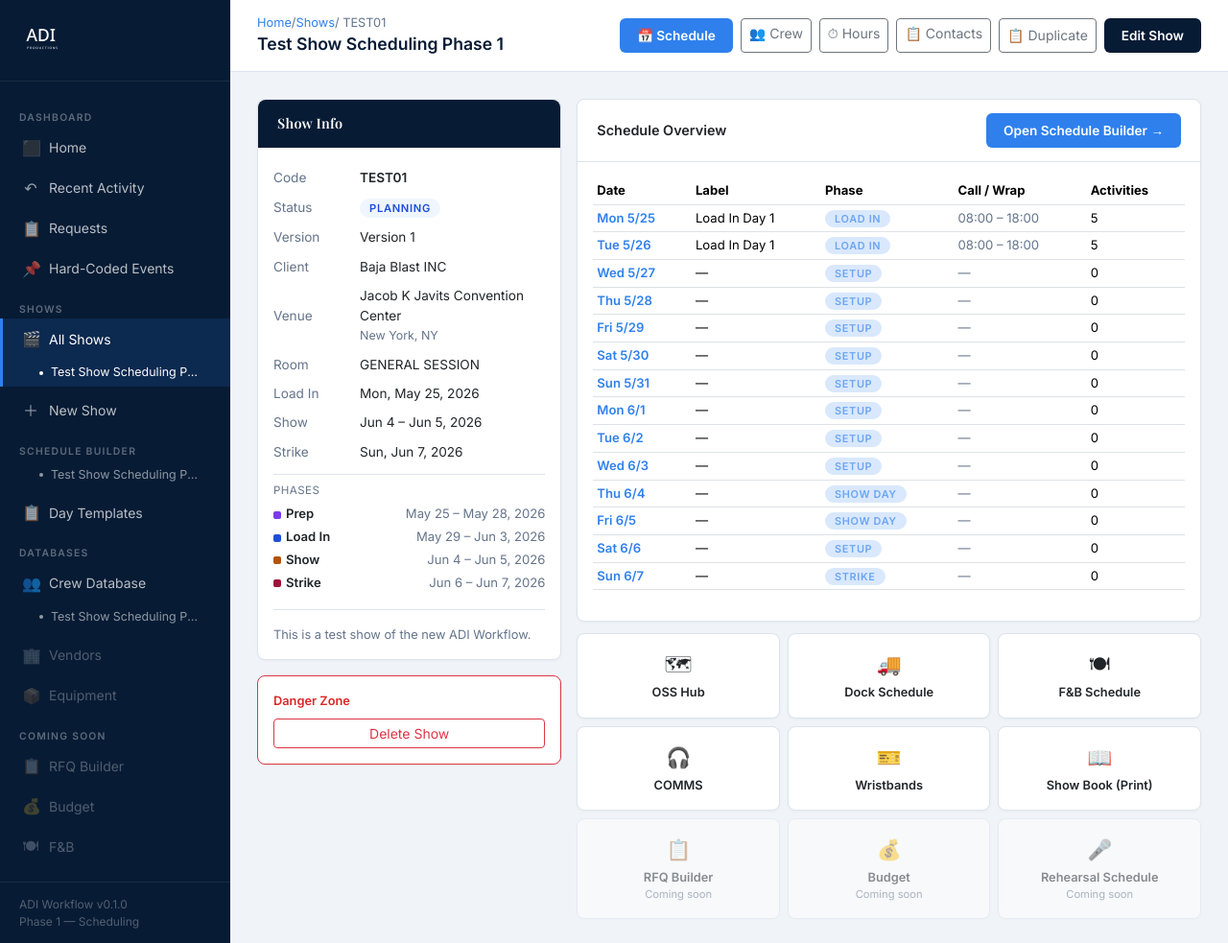
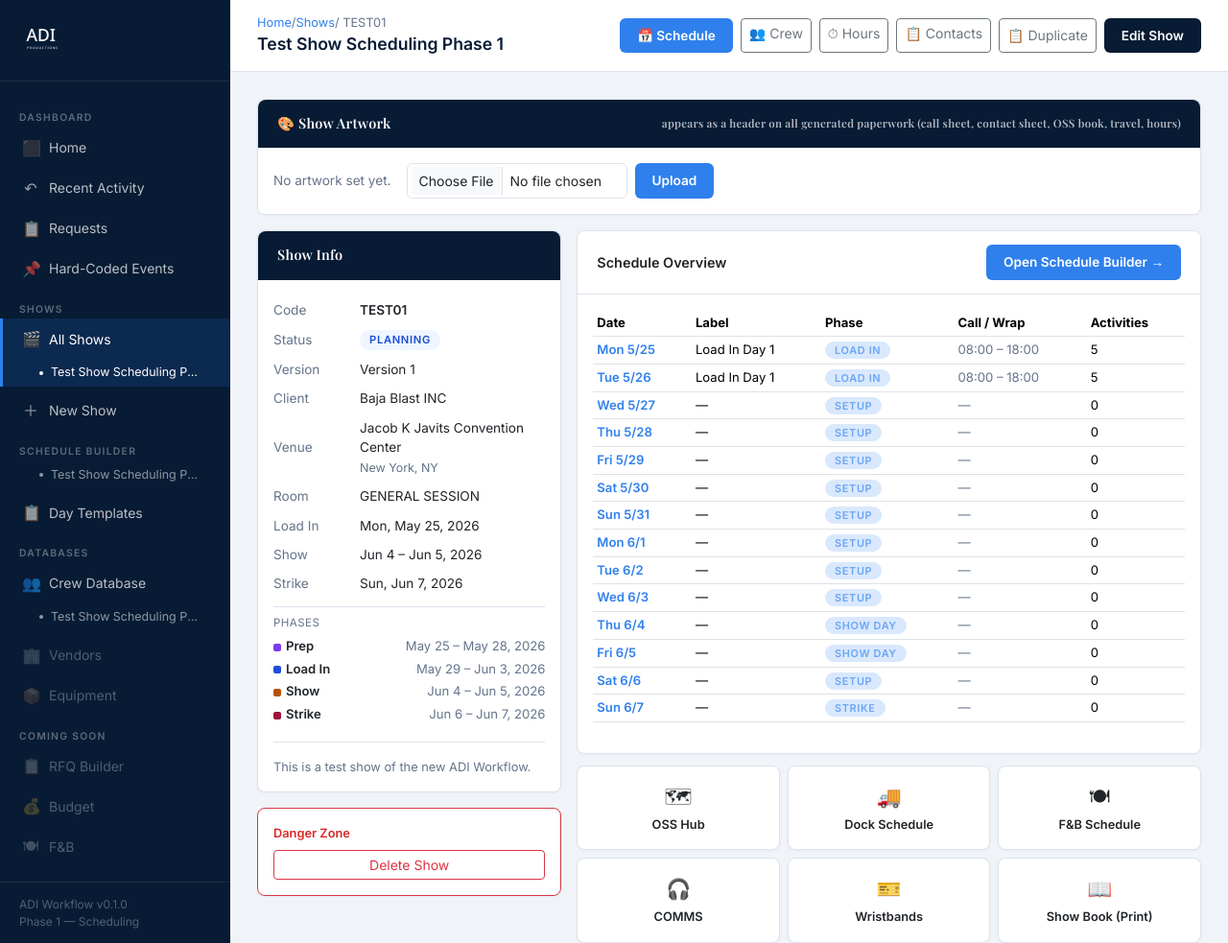
Before and after one commit to KillingTheMains/ADI-WORKFLOW, a Flask app: page /shows/1 in a window 1280 px wide. Shown: the top 983 px of the page at 96% size. Run offline with Flask 3, Linux system fonts and the light colour scheme; data comes from the database, SQL or seed files in the repository.

Commit message:
#48 Show artwork: upload key-art, header it on all generated paperwork
Shows can now carry a piece of key-art that appears as a header image on every
generated document.

- Show.artwork_filename (+ migration). Files stored under
  ~/adi_workflow_uploads/show_artwork/<show_id>/, mirroring the requests-upload
  pattern: 5 MB cap, extension allowlist (png/jpg/gif/webp), and the serve route
  re-derives mimetype from the extension (never the client content-type) to
  avoid a stored-XSS shape.
- shows.artwork_upload / artwork_delete / artwork (serve) routes; upload UI with
  live preview + Replace/Remove on the Show detail page.
- Shared templates/_paperwork_header.html (renders nothing when no art is set),
  included at the top of all five paperwork templates: Call Sheet, OSS Show Book
  (cover), Crew Contact Sheet, Hours Report, and Travel.

tests/test_show_artwork.py (1): upload -> serve (image mimetype) -> appears on
the call sheet -> non-image rejected -> delete 404s. Suite: 82 passed.
NOTE: adds shows.artwork_filename -> run run_db_startup() at deploy.

```diff
--- a/migrations.py
+++ b/migrations.py
@@ -78,6 +78,8 @@ MIGRATIONS = [
     # 2026-07-18 — #31 designated travel window on the show
     ("shows", "travel_window_start", "DATE"),
     ("shows", "travel_window_end", "DATE"),
+    # 2026-08-02 — #48 show artwork (header image on generated paperwork)
+    ("shows", "artwork_filename", "VARCHAR(300)"),
 ]
 
 
--- a/models.py
+++ b/models.py
@@ -125,6 +125,8 @@ class Show(db.Model):
     # when assigned to the show. Set via markers on the Schedule Overview.
     travel_window_start = db.Column(db.Date)
     travel_window_end   = db.Column(db.Date)
+    # #48 — show key-art; used as a header image on all generated paperwork.
+    artwork_filename    = db.Column(db.String(300))
     version       = db.Column(db.Integer, default=1)
     status        = db.Column(db.String(30), default="Planning")
     notes         = db.Column(db.Text)
--- a/routes/shows.py
+++ b/routes/shows.py
@@ -1,10 +1,84 @@
-from flask import Blueprint, render_template, request, redirect, url_for, flash, jsonify
+from flask import Blueprint, render_template, request, redirect, url_for, flash, jsonify, send_file, abort
 from extensions import db
 from models import (Show, Client, Venue, ProductionPhase, SHOW_STATUS, PHASE_TYPES,
                     ScheduleDay, ScheduleActivity, CrewRow)
 from datetime import date, timedelta
+from werkzeug.utils import secure_filename
+import os
 
 shows_bp = Blueprint("shows", __name__)
+
+# ── #48 show artwork: upload/serve show key-art used as a paperwork header ──
+ART_ROOT = os.path.expanduser("~/adi_workflow_uploads/show_artwork")
+ART_MAX_BYTES = 5 * 1024 * 1024
+ART_EXT_TO_MIME = {".png": "image/png", ".jpg": "image/jpeg", ".jpeg": "image/jpeg",
+                   ".gif": "image/gif", ".webp": "image/webp"}
+
+
+def _art_path(show):
+    if not show.artwork_filename:
+        return None
+    return os.path.join(ART_ROOT, str(show.id), show.artwork_filename)
+
+
+@shows_bp.route("/<int:show_id>/artwork/upload", methods=["POST"])
+def artwork_upload(show_id):
+    show = Show.query.get_or_404(show_id)
+    f = request.files.get("artwork")
+    if not f or not f.filename:
+        flash("Choose an image file to upload.", "warning")
+        return redirect(url_for("shows.detail", show_id=show_id))
+    ext = os.path.splitext(f.filename)[1].lower()
+    if ext not in ART_EXT_TO_MIME:
+        flash("Artwork must be a PNG, JPG, GIF, or WEBP image.", "danger")
+        return redirect(url_for("shows.detail", show_id=show_id))
+    f.seek(0, os.SEEK_END)
+    if f.tell() > ART_MAX_BYTES:
+        flash("Artwork must be under 5 MB.", "danger")
+        return redirect(url_for("shows.detail", show_id=show_id))
+    f.seek(0)
+    d = os.path.join(ART_ROOT, str(show_id))
+    os.makedirs(d, exist_ok=True)
+    # clear any previous file so we don't leave orphans
+    if show.artwork_filename:
+        old = os.path.join(d, show.artwork_filename)
+        if os.path.exists(old):
+            try: os.remove(old)
+            except OSError: pass
+    name = (secure_filename(f.filename) or "artwork")[:300]
+    if os.path.splitext(name)[1].lower() not in ART_EXT_TO_MIME:
+        name += ext
+    f.save(os.path.join(d, name))
+    show.artwork_filename = name
+    db.session.commit()
+    flash("Show artwork updated — it now appears on all generated paperwork.", "success")
+    return redirect(url_for("shows.detail", show_id=show_id))
+
+
+@shows_bp.route("/<int:show_id>/artwork/delete", methods=["POST"])
+def artwork_delete(show_id):
+    show = Show.query.get_or_404(show_id)
+    p = _art_path(show)
+    if p and os.path.exists(p):
+        try: os.remove(p)
+        except OSError: pass
+    show.artwork_filename = None
+    db.session.commit()
+    flash("Show artwork removed.", "success")
+    return redirect(url_for("shows.detail", show_id=show_id))
+
+
+@shows_bp.route("/<int:show_id>/artwork")
+def artwork(show_id):
+    show = Show.query.get_or_404(show_id)
+    p = _art_path(show)
+    if not p or not os.path.exists(p):
+        abort(404)
+    # Re-derive mimetype from extension (never trust stored content-type) and
+    # serve inline so it can render in an <img> on the paperwork header.
+    ext = os.path.splitext(show.artwork_filename)[1].lower()
+    return send_file(p, mimetype=ART_EXT_TO_MIME.get(ext, "application/octet-stream"))
+
 
 
 def _parse_date(val):
--- a/templates/oss/show_book.html
+++ b/templates/oss/show_book.html
@@ -117,6 +117,7 @@
 
 <!-- ═══ COVER PAGE ═══ -->
 <div class="oss-page">
+  {% include "_paperwork_header.html" %}
   <div style="margin-bottom:24pt;">
     <div class="cover-event">{{ show.name }}</div>
     {% if show.venue %}
--- a/templates/schedule/call_sheet.html
+++ b/templates/schedule/call_sheet.html
@@ -290,6 +290,7 @@
 
   <div class="call-sheet">
 
+    {% include "_paperwork_header.html" %}
     <!-- Show + day header -->
     <div class="cs-header">
       <div class="cs-show-code">{{ show.code or 'SHOW' }} · DAILY CALL SHEET</div>
--- a/templates/shows/crew_contact_sheet.html
+++ b/templates/shows/crew_contact_sheet.html
@@ -139,6 +139,7 @@
 </div>
 
 <!-- Document header -->
+{% include "_paperwork_header.html" %}
 <div class="doc-header">
   <div>
     {% if show.code %}<div class="show-code">{{ show.code }}</div>{% endif %}
--- a/templates/shows/detail.html
+++ b/templates/shows/detail.html
@@ -30,6 +30,34 @@
 {% endblock %}
 
 {% block content %}
+<!-- #48 Show artwork (header on all generated paperwork) -->
+<div class="card mb-3">
+  <div class="card-header gold d-flex justify-content-between align-items-center">
+    <span>🎨 Show Artwork</span>
+    <span style="font-size:.72rem;font-weight:400;color:rgba(255,255,255,.7);">appears as a header on all generated paperwork (call sheet, contact sheet, OSS book, travel, hours)</span>
+  </div>
+  <div class="card-body p-3 d-flex align-items-center gap-3" style="flex-wrap:wrap;">
+    {% if show.artwork_filename %}
+      <img src="{{ url_for('shows.artwork', show_id=show.id) }}" alt="show artwork"
+           style="max-height:80px;max-width:240px;object-fit:contain;border:1px solid var(--adi-border);border-radius:6px;background:#fff;padding:4px;">
+    {% else %}
+      <span class="text-muted" style="font-size:.85rem;">No artwork set yet.</span>
+    {% endif %}
+    <form method="POST" action="{{ url_for('shows.artwork_upload', show_id=show.id) }}"
+          enctype="multipart/form-data" class="d-flex align-items-center gap-2" style="margin:0;">
+      <input type="file" name="artwork" accept=".png,.jpg,.jpeg,.gif,.webp"
+             class="form-control form-control-sm" style="max-width:230px;" required>
+      <button type="submit" class="btn btn-sm btn-adi">{{ 'Replace' if show.artwork_filename else 'Upload' }}</button>
+    </form>
+    {% if show.artwork_filename %}
+    <form method="POST" action="{{ url_for('shows.artwork_delete', show_id=show.id) }}"
+          onsubmit="return confirm('Remove the show artwork?');" style="margin:0;">
+      <button type="submit" class="btn btn-sm btn-outline-danger">Remove</button>
+    </form>
+    {% endif %}
+  </div>
+</div>
+
 <div class="row g-3">
 
   <!-- Show info card -->
--- a/templates/shows/hours_report.html
+++ b/templates/shows/hours_report.html
@@ -14,6 +14,7 @@
 {% endblock %}
 
 {% block content %}
+{% include "_paperwork_header.html" %}
 <style>
   /* ── Hours report table ── */
   .hours-table { font-size: .78rem; }
--- a/templates/shows/show_crew_travel.html
+++ b/templates/shows/show_crew_travel.html
@@ -188,6 +188,7 @@
 {% endblock %}
 
 {% block content %}
+{% include "_paperwork_header.html" %}
 
 <div class="card mb-3">
   <div class="summary-bar">
```
Also changed, not shown: templates/_paperwork_header.html (added, +11 -0 lines), tests/test_show_artwork.py (added, +43 -0 lines).
